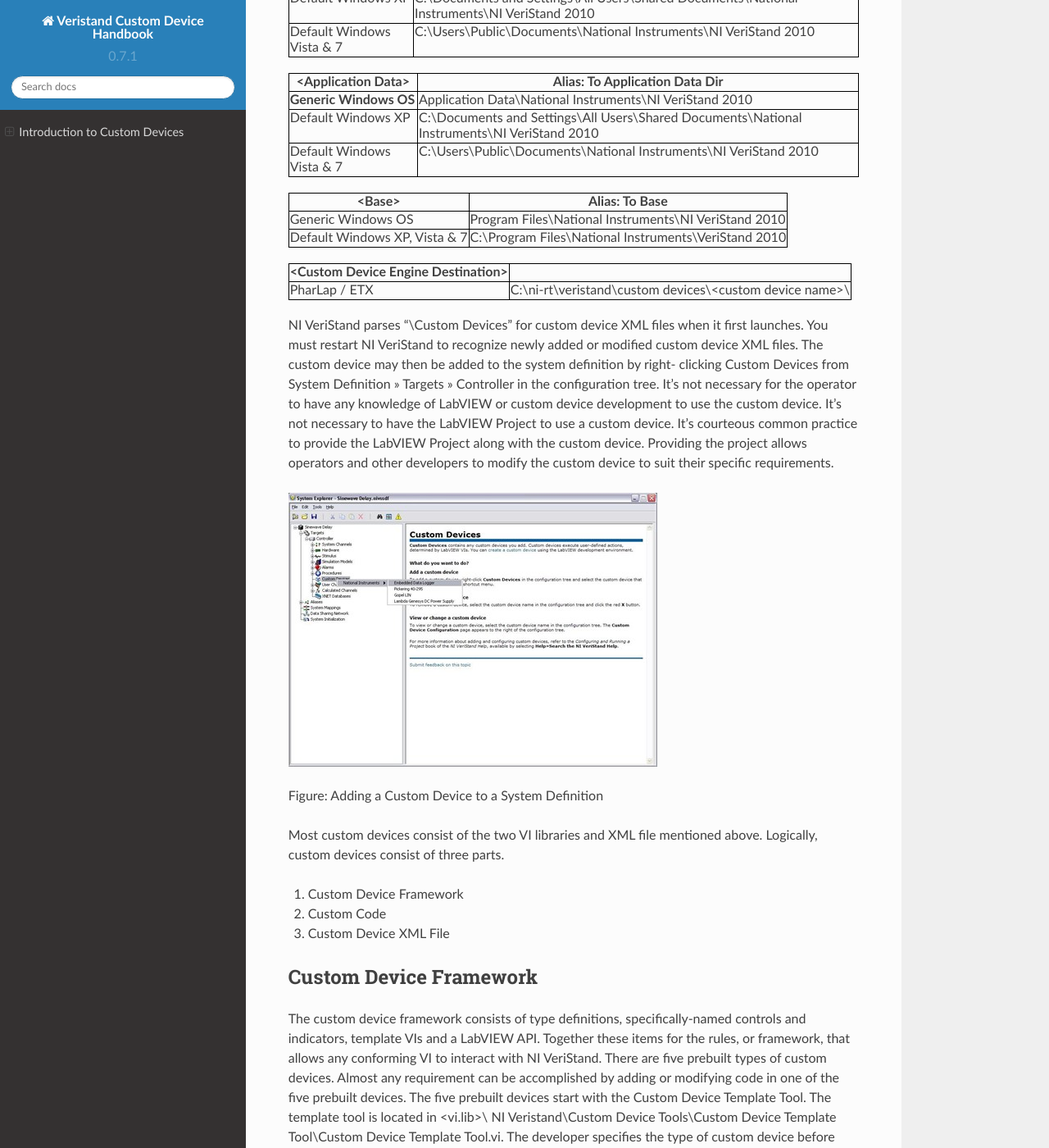
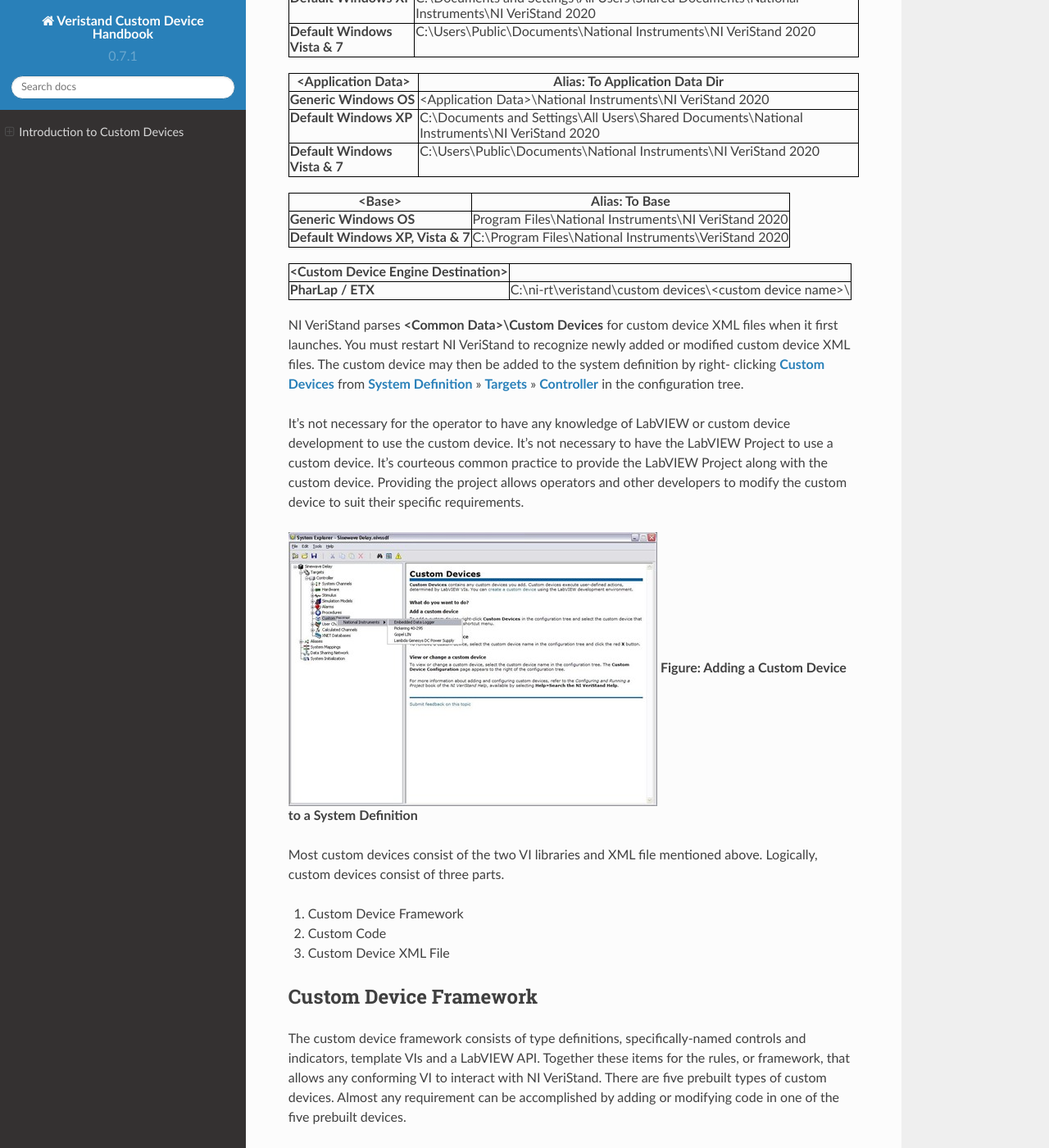
Before and after one commit to ni/niveristand-custom-device-handbook, a Sphinx documentation site: the page built from docs/WhatIsACustomDevice.md, in a window 1280 px wide and 1400 px high, scrolled down 1406 px. Shown: the whole window at 82% size. Built offline with Sphinx 7.4.7 and the Read the Docs theme 2.0.0, drawn with Linux system fonts in a browser that asks for light colours; some of the changed text lies outside the part shown.

Commit message:
commit 20

```diff
--- a/docs/WhatIsACustomDevice.md
+++ b/docs/WhatIsACustomDevice.md
@@ -73,16 +73,16 @@
 		 <th>Alias: To Common Doc Dir</th>
  	</tr>
  	<tr>
-  		 <td>Generic Windows OS</td>
-       <td>Public Documents\National Instruments\NI VeriStand 2010</td>
+  		 <td> <b>Generic Windows OS</b> </td>
+       <td>Public Documents\National Instruments\NI VeriStand 2020</td>
  	</tr>
 	<tr>
-  		<td>Default Windows XP</td>
-   	<td>C:\Documents and Settings\All Users\Shared Documents\National Instruments\NI VeriStand 2010</td>
+  		<td> <b>Default Windows XP</b> </td>
+   	<td>C:\Documents and Settings\All Users\Shared Documents\National Instruments\NI VeriStand 2020</td>
  	</tr>
 	<tr>
-  		<td>Default Windows Vista & 7</td>
-   	<td>C:\Users\Public\Documents\National Instruments\NI VeriStand 2010</td>
+  		<td> <b>Default Windows Vista & 7</b> </td>
+   	<td>C:\Users\Public\Documents\National Instruments\NI VeriStand 2020</td>
  	</tr>
 </table>
 
@@ -105,15 +105,15 @@
  	</tr>
  	<tr>
   		 <td> <b>Generic Windows OS</b> </td>
-       <td>Application Data\National Instruments\NI VeriStand 2010</td>
+       <td>&lt;Application Data&gt;\National Instruments\NI VeriStand 2020</td>
  	</tr>
 	<tr>
-  		<td>Default Windows XP</td>
-   	<td>C:\Documents and Settings\All Users\Shared Documents\National Instruments\NI VeriStand 2010</td>
+  		<td> <b>Default Windows XP</b> </td>
+   	<td>C:\Documents and Settings\All Users\Shared Documents\National Instruments\NI VeriStand 2020</td>
  	</tr>
 	<tr>
-  		<td>Default Windows Vista & 7</td>
-   	<td>C:\Users\Public\Documents\National Instruments\NI VeriStand 2010</td>
+  		<td> <b>Default Windows Vista & 7</b> </td>
+   	<td>C:\Users\Public\Documents\National Instruments\NI VeriStand 2020</td>
  	</tr>
 </table>
 
@@ -136,12 +136,12 @@
 		 <th>Alias: To Base</th>
  	</tr>
  	<tr>
-  		 <td>Generic Windows OS</td>
-       <td>Program Files\National Instruments\NI VeriStand 2010</td>
+  		 <td> <b>Generic Windows OS</b> </td>
+       <td>Program Files\National Instruments\NI VeriStand 2020</td>
  	</tr>
 	<tr>
-  		<td>Default Windows XP, Vista & 7</td>
-   	<td>C:\Program Files\National Instruments\VeriStand 2010</td>
+  		<td> <b>Default Windows XP, Vista & 7</b> </td>
+   	<td>C:\Program Files\National Instruments\VeriStand 2020</td>
  	</tr>
 </table>
 
@@ -163,7 +163,7 @@
 		 <th></th>
  	</tr>
  	<tr>
-  		 <td>PharLap / ETX</td>
+  		 <td> <b>PharLap / ETX</b> </td>
        <td>C:\ni-rt\veristand\custom devices\&lt;custom device
 name&gt;\</td>
  	</tr>
@@ -174,12 +174,12 @@
 
 
 
-NI VeriStand parses "<Common Data>\Custom Devices" for custom device XML files when it first launches. You must restart NI VeriStand to recognize newly added or modified custom device XML files. The custom device may then be added to the system definition by right- clicking Custom Devices from System Definition » Targets » Controller in the configuration tree.
+NI VeriStand parses <b>&lt;Common Data&gt;\Custom Devices</b> for custom device XML files when it first launches. You must restart NI VeriStand to recognize newly added or modified custom device XML files. The custom device may then be added to the system definition by right- clicking **[Custom Devices](http://zone.ni.com/reference/en-XX/help/372846B-01/veristand/custom_devices_se/)** from **[System Definition](http://zone.ni.com/reference/en-XX/help/372846B-01/veristand/root_se/)** » **[Targets](http://zone.ni.com/reference/en-XX/help/372846B-01/veristand/targets_se/)** » **[Controller](http://zone.ni.com/reference/en-XX/help/372846B-01/veristand/cp_controller/)** in the configuration tree.
+
 It’s not necessary for the operator to have any knowledge of LabVIEW or custom device development to use the custom device. It’s not necessary to have the LabVIEW Project to use a custom device. It’s courteous common practice to provide the LabVIEW Project along with the custom device. Providing the project allows operators and other developers to modify the custom device to suit their specific requirements.
 
 ![](images/Picture4.jpg)
-
-Figure: Adding a Custom Device to a System Definition
+<b>Figure: Adding a Custom Device to a System Definition</b>
 
 Most custom devices consist of the two VI libraries and XML file mentioned above. Logically, custom devices consist of three parts.
 1.	Custom Device Framework
@@ -189,8 +189,10 @@
 #### Custom Device Framework
 
 The custom device framework consists of type definitions, specifically-named controls and indicators, template VIs and a LabVIEW API. Together these items for the rules, or framework, that allows any conforming VI to interact with NI VeriStand. There are five prebuilt types of custom devices. Almost any requirement can be accomplished by adding or modifying code in one of the five prebuilt devices.
-The five prebuilt devices start with the Custom Device Template Tool. The template tool is located in <vi.lib>\ NI Veristand\Custom Device Tools\Custom Device Template Tool\Custom Device Template Tool.vi.
+
+The five prebuilt devices start with the Custom Device Template Tool. The template tool is located in *<vi.lib>\ NI Veristand\Custom Device Tools\Custom Device Template Tool\Custom Device Template Tool.vi*.
 The developer specifies the type of custom device before running the template tool. The tool generates the LabVIEW Project for the new custom device. The exact resources in the project depend on the type of custom device selected.
+
 The project is pre-populated with VIs, LabVIEW Libraries, an XML File, and two build specifications. These resources provide the framework upon which almost all custom devices are built.
 
 
```
Also changed, not shown: other parts of docs/WhatIsACustomDevice.md (+2 -1 lines).
